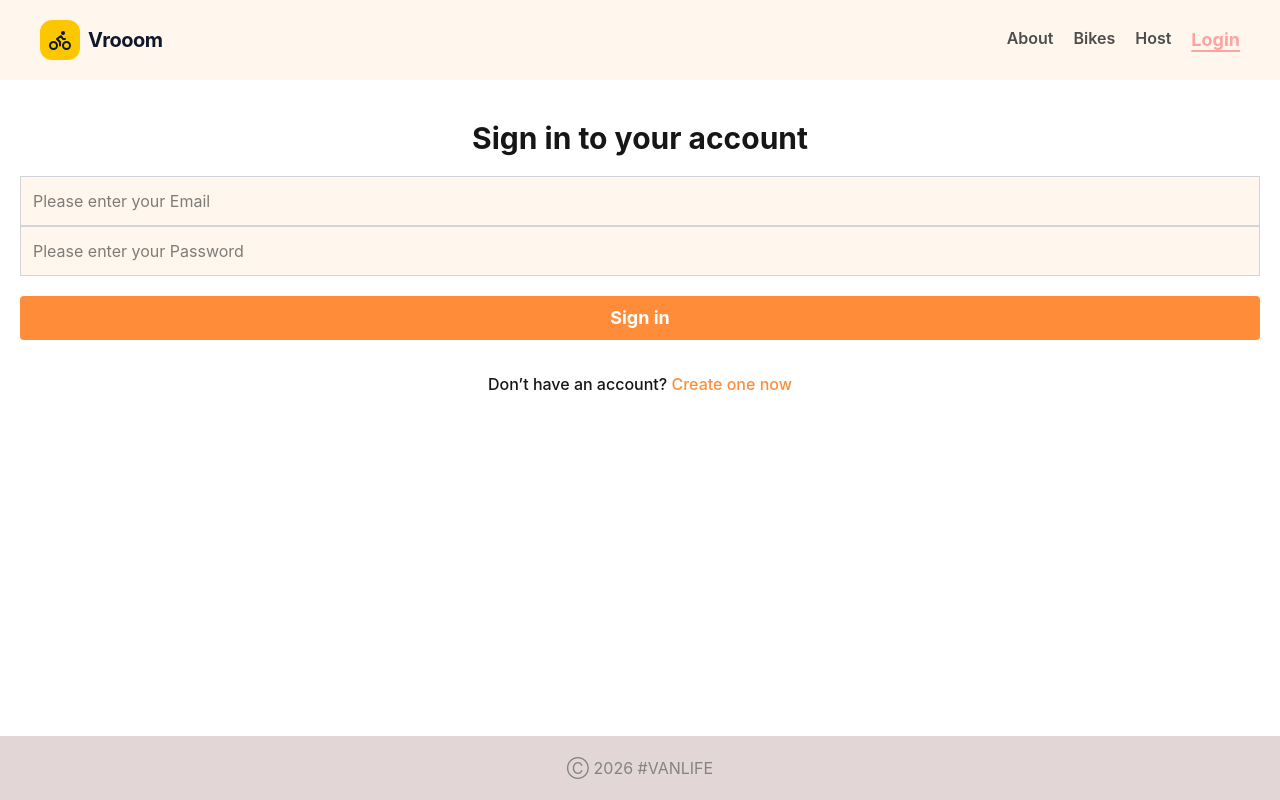
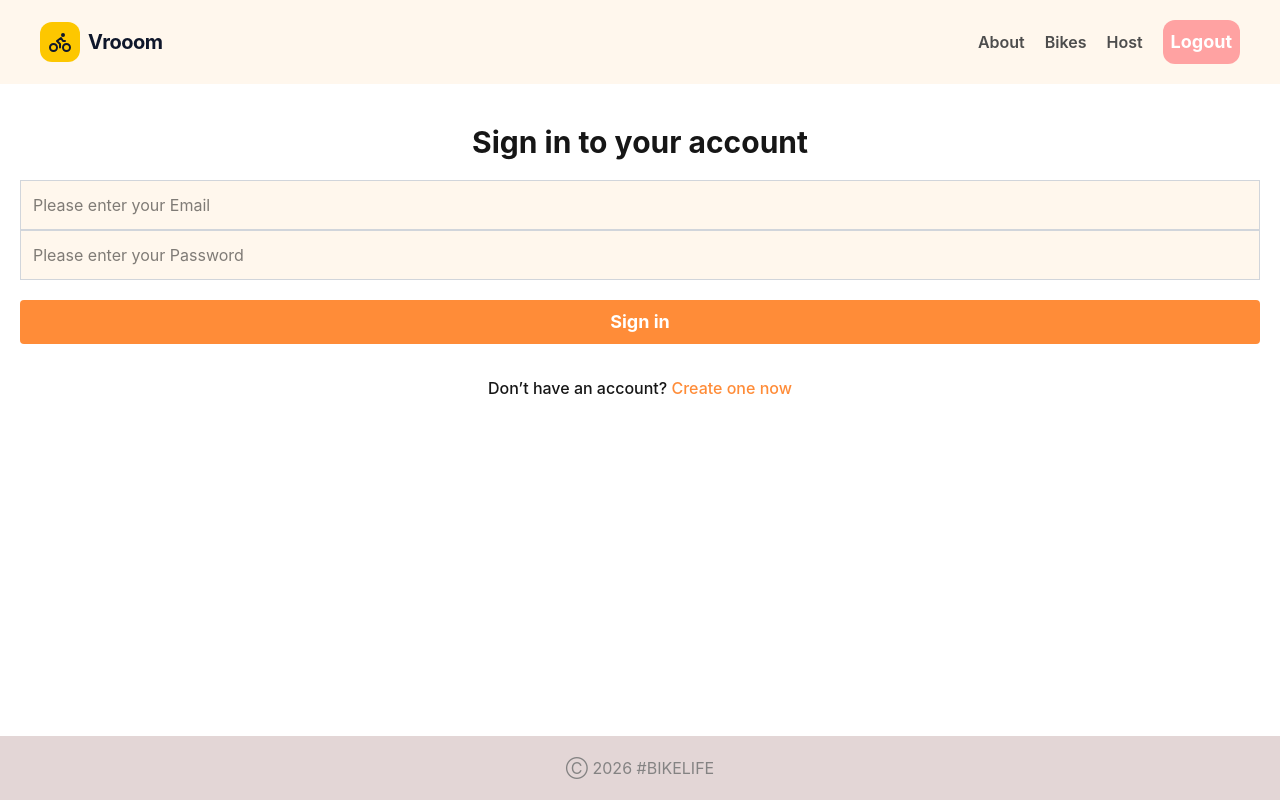
Before and after one commit to abhay0480-eng/Bike_rental_App, a React (Vite) app: page /login in a window 1280 px wide. Built offline with nearby package versions, Linux system fonts and the light colour scheme; no server answers; sample sign-in values are in the browser's storage.

Commit message:
Implemented protected routing for the host dashboard, added authentication-aware navigation with logout functionality, improved login redirection, and updated the footer branding.

```diff
--- a/src/App.tsx
+++ b/src/App.tsx
@@ -18,6 +18,7 @@ import { NotFound } from "./pages/NotFound.tsx"
 
 
 import { auth } from './config/firebase'
+import { ProtectedRoute } from "./components/ProtectedRoute.tsx"
 function App() {
 
   console.log("Firebase Auth initialized:", auth)
@@ -33,8 +34,8 @@ function App() {
             <Route path="login" element={<Login />} />
             <Route path="bikes" element={<Bikes />} />
             <Route path="bikes/:id" element={<BikeDetail />} />
-            {/* <Route path="" element={<AuthRequired />}> */}
-            <Route path="host" element={<Host />}>
+            <Route path="host" element={<ProtectedRoute />}>
+              <Route path="" element={<Host />}>
               <Route index element={<Dashboard />} />
               <Route path="bikes" element={<HostBikes />} />
               <Route path="bikes/:id" element={<HostDetailBikes />} >
@@ -46,8 +47,7 @@ function App() {
               <Route path="income" element={<Income />} />
             </Route>
           </Route>
-
-          {/* </Route> */}
+          </Route>
         </Routes>
       </BrowserRouter>
     </>
--- a/src/components/Footer.tsx
+++ b/src/components/Footer.tsx
@@ -3,7 +3,7 @@
 export const Footer = () => {
     return (
         <div className="bg-[#e3d6d6] px-5 py-5 text-center text-[#848383] ">
-            Ⓒ 2026 #VANLIFE
+            Ⓒ 2026 #BIKELIFE
         </div>
     )
 }
--- a/src/components/Header.tsx
+++ b/src/components/Header.tsx
@@ -1,13 +1,23 @@
 
-import { Link, NavLink } from "react-router";
+import { Link, NavLink, useNavigate } from "react-router";
 import {
     Bike,
 } from 'lucide-react';
+import { useAuth } from "../context/AuthContext";
 
 export const Header = () => {
+    const { user, logout } = useAuth()
+    const navigate = useNavigate()
+
+    const handleLogout = async () => {
+        const success = await logout()
+        if (success) {
+            navigate('/')
+        }
+    }
 
     return (
-        <div className="flex justify-between items-center py-5 px-10 bg-[#FFF7ED]">
+        <div className="flex justify-between items-center py-5 px-10 bg-[#FFF7ED] w-full z-50">
             <Link to="/">
                 <div className="flex items-center gap-2">
                     <div className="bg-yellow-400 p-2 rounded-xl">
@@ -17,14 +27,23 @@ export const Header = () => {
                 </div>
             </Link>
 
-            <nav className=" flex gap-5 text-[#4D4D4D] text-base font-semibold">
+            <nav className=" flex items-center gap-5 text-[#4D4D4D] text-base font-semibold">
                 <NavLink
                     className={({ isActive }) => isActive ? "underline decoration-red-300 decoration-solid underline-offset-4 text-red-300  decoration-2 text-lg font-bold" : ""} to="/about">
                     About
                 </NavLink>
                 <NavLink className={({ isActive }) => isActive ? "underline decoration-red-300 decoration-solid underline-offset-4 text-red-300  decoration-2 text-lg font-bold" : ""} to="/bikes">Bikes</NavLink>
                 <NavLink className={({ isActive }) => isActive ? "underline decoration-red-300 decoration-solid underline-offset-4 text-red-300  decoration-2 text-lg font-bold" : ""} to="/host">Host</NavLink>
-                <NavLink className={({ isActive }) => isActive ? "underline decoration-red-300 decoration-solid underline-offset-4 text-red-300  decoration-2 text-lg font-bold" : ""} to="/login">Login</NavLink>
+                {user ? (
+                    <button
+                        onClick={handleLogout}
+                        className=" bg-red-300 px-2 py-2 rounded-xl decoration-solid underline-offset-4 text-white decoration-2 text-lg font-bold cursor-pointer"
+                    >
+                        Logout
+                    </button>
+                ) : (
+                        <NavLink className={({ isActive }) => isActive ? "underline decoration-red-300 decoration-solid underline-offset-4 text-red-300  decoration-2 text-lg font-bold" : ""} to="/login">Login</NavLink>
+                )}
             </nav>
         </div>
     )
--- /dev/null
+++ b/src/components/ProtectedRoute.tsx
@@ -0,0 +1,27 @@
+import { Navigate, useLocation, Outlet } from "react-router"
+import { useAuth } from "../context/AuthContext"
+
+export const ProtectedRoute = () => {
+    const { user, loading } = useAuth()
+    const location = useLocation()
+
+    // Step 1: Wait for auth to finish checking
+    if (loading) {
+        return (
+            <div className="flex justify-center items-center h-screen bg-[#FFF7ED]">
+                <div className="flex flex-col items-center gap-4">
+                    <div className="w-12 h-12 border-4 border-[#FF8C38] border-t-transparent rounded-full animate-spin"></div>
+                    <p className="text-lg font-semibold text-[#4D4D4D]">Checking authentication...</p>
+                </div>
+            </div>
+        )
+    }
+
+    // Step 2: If no user, redirect to login and save where they tried to go
+    if (!user) {
+        return <Navigate to="/login" state={{ from: location.pathname }} replace />
+    }
+
+    // Step 3: User is authenticated, show the protected content
+    return <Outlet />
+}
--- a/src/pages/Login.tsx
+++ b/src/pages/Login.tsx
@@ -3,7 +3,7 @@ import { Button } from "../ui/sharedUiComponents/Button"
 import { H2 } from "../ui/typography/H2"
 import { Ptag } from "../ui/typography/PTag"
 import { useAuth } from "../context/AuthContext"
-import { useNavigate } from "react-router"
+import { useNavigate, useLocation } from "react-router"
 
 type FormErrors = {
     email?: string
@@ -16,6 +16,8 @@ export const Login = () => {
     const [isLoading, setLoading] = useState(false)
     const { login, authError, clearAuthError } = useAuth()
     const navigate = useNavigate()
+    const location = useLocation()
+    const from = location.state?.from || '/host'
 
     const handleInput = (event: React.ChangeEvent<HTMLInputElement>) => {
         setFormData(pre => ({ ...pre, [event.target.name]: event.target.value }))
@@ -54,7 +56,7 @@ export const Login = () => {
         setLoading(false)
 
         if (success) {
-            navigate('/host')
+            navigate(from, { replace: true })
         }
     }
 
```
